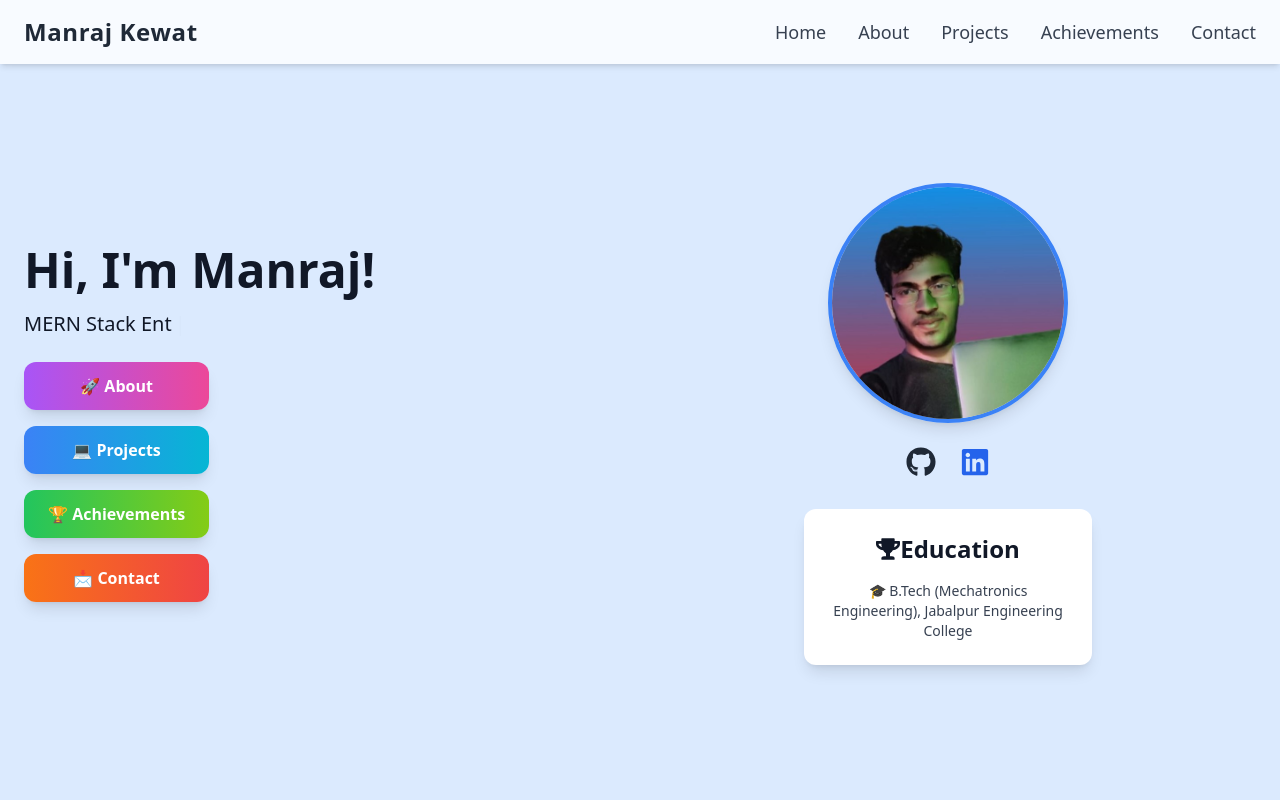
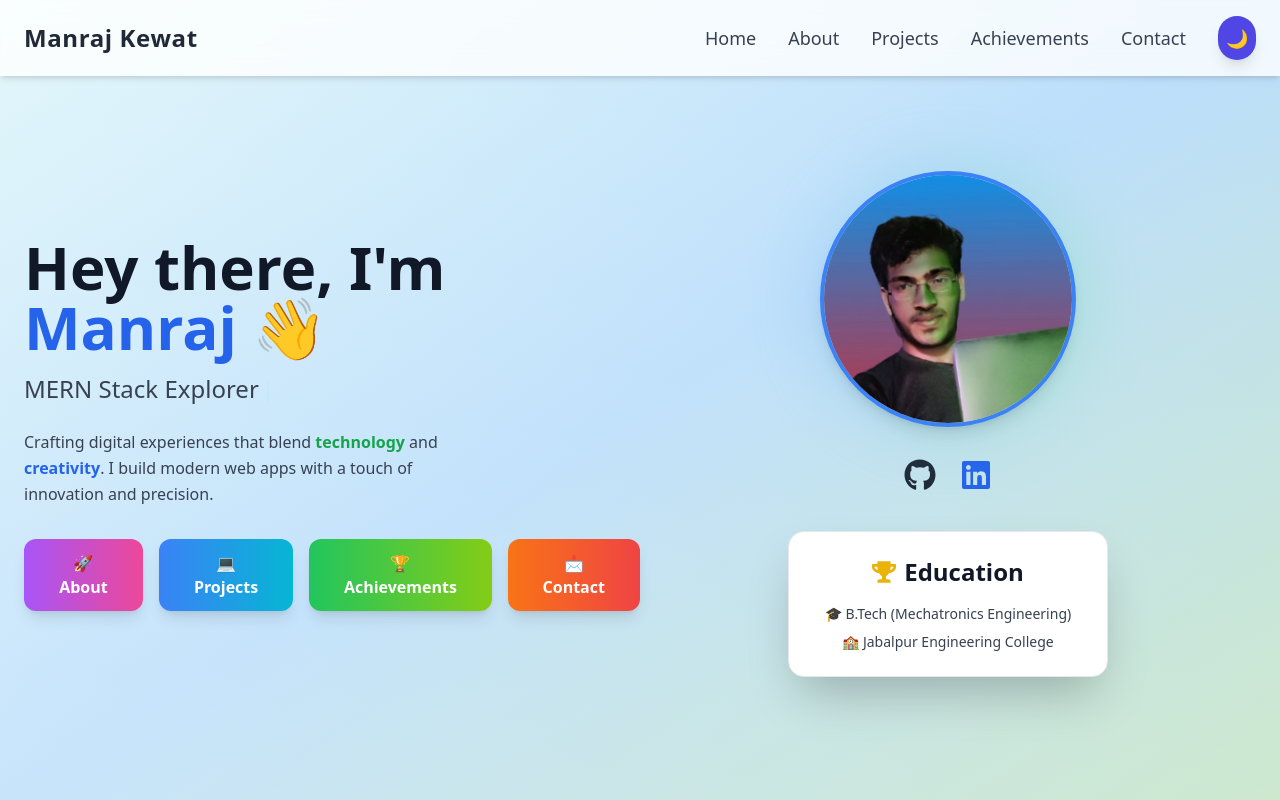
Before and after one commit to ManrajjiK/MyPortfolio, a React (Vite) app: page /home in a window 1280 px wide. Built offline with nearby package versions, Linux system fonts and the light colour scheme.

Commit message:
dark/light mode added

```diff
--- a/src/App.jsx
+++ b/src/App.jsx
@@ -1,68 +1,46 @@
-// App.jsx
-import React from 'react';
+import React, { useState, useEffect } from 'react';
 import { BrowserRouter as Router, Routes, Route } from 'react-router-dom';
-import Splash from './Components/Splash';
 import Navbar from './Components/Navbar';
 import Hero from './Components/Hero';
 import About from './Components/About';
 import Projects from './Components/Projects';
 import Achievements from './Components/Achievements';
 import Contact from './Components/Contact';
+import Splash from './Components/Splash';
 
 function App() {
+  const [darkMode, setDarkMode] = useState(false);
+
+  // Load saved theme on startup
+  useEffect(() => {
+    const savedTheme = localStorage.getItem('theme');
+    if (savedTheme === 'dark') setDarkMode(true);
+  }, []);
+
+  // Apply / remove dark class on HTML root
+  useEffect(() => {
+    if (darkMode) {
+      document.documentElement.classList.add('dark');
+      localStorage.setItem('theme', 'dark');
+    } else {
+      document.documentElement.classList.remove('dark');
+      localStorage.setItem('theme', 'light');
+    }
+  }, [darkMode]);
+
   return (
     <Router>
-      <div className="font-sans bg-gray-50 text-gray-900">
+      <div
+        className={`min-h-screen transition-colors duration-700
+        ${darkMode ? 'bg-gray-900 text-gray-100' : 'bg-gray-50 text-gray-900'}`}
+      >
         <Routes>
-          {/* Splash fullscreen page, no Navbar */}
           <Route path="/" element={<Splash />} />
-
-          {/* Main site pages with Navbar */}
-          <Route
-            path="/home"
-            element={
-              <>
-                <Navbar />
-                <Hero />
-              </>
-            }
-          />
-          <Route
-            path="/about"
-            element={
-              <>
-                <Navbar />
-                <About />
-              </>
-            }
-          />
-          <Route
-            path="/projects"
-            element={
-              <>
-                <Navbar />
-                <Projects />
-              </>
-            }
-          />
-          <Route
-            path="/achievements"
-            element={
-              <>
-                <Navbar />
-                <Achievements />
-              </>
-            }
-          />
-          <Route
-            path="/contact"
-            element={
-              <>
-                <Navbar />
-                <Contact />
-              </>
-            }
-          />
+          <Route path="/home" element={<><Navbar darkMode={darkMode} setDarkMode={setDarkMode} /><Hero /></>} />
+          <Route path="/about" element={<><Navbar darkMode={darkMode} setDarkMode={setDarkMode} /><About /></>} />
+          <Route path="/projects" element={<><Navbar darkMode={darkMode} setDarkMode={setDarkMode} /><Projects /></>} />
+          <Route path="/achievements" element={<><Navbar darkMode={darkMode} setDarkMode={setDarkMode} /><Achievements /></>} />
+          <Route path="/contact" element={<><Navbar darkMode={darkMode} setDarkMode={setDarkMode} /><Contact /></>} />
         </Routes>
       </div>
     </Router>
--- a/src/Components/Hero.jsx
+++ b/src/Components/Hero.jsx
@@ -8,22 +8,33 @@ import profilePic from '../assets/img.png';
 function Hero() {
   return (
     <section
-      className="min-h-screen flex flex-col md:flex-row items-center justify-center
-      bg-blue-100 dark:bg-gray-900 text-gray-900 dark:text-gray-100 px-6 pt-24 pb-12"
+      className="relative overflow-hidden min-h-screen flex flex-col md:flex-row items-center justify-center
+      bg-gradient-to-br from-[#e0f7fa] via-[#bbdefb] to-[#c8e6c9]
+      dark:from-gray-900 dark:via-gray-800 dark:to-gray-900
+      text-gray-900 dark:text-gray-100 px-6 pt-24 pb-12"
       id="home"
     >
-      {/* Text Content */}
+      {/* Light overlay for vibe */}
+      <div className="absolute inset-0 bg-gradient-to-tr from-white/20 to-transparent pointer-events-none"></div>
+
+      {/* Left Text Content */}
       <motion.div
-        className="md:w-1/2 flex flex-col items-center md:items-start mb-6 md:mb-0"
+        className="md:w-1/2 flex flex-col items-center md:items-start text-center md:text-left z-10"
         initial={{ x: -200, opacity: 0 }}
         animate={{ x: 0, opacity: 1 }}
         transition={{ duration: 1 }}
       >
-        <h1 className="text-5xl font-bold mb-4">Hi, I'm Manraj!</h1>
-        <span className="text-xl mb-6 text-center md:text-left">
+        <h1 className="text-5xl md:text-6xl font-extrabold mb-4 leading-tight">
+          Hey there, I'm <span className="text-blue-600 dark:text-blue-400">Manraj</span> 👋
+        </h1>
+        <span className="text-xl md:text-2xl mb-6 font-medium text-gray-700 dark:text-gray-300">
           <Typewriter
-            words={['Web Developer', 'MERN Stack Enthusiast', 'Mechatronics Engineer']}
-            loop={true}
+            words={[
+              "A Web Developer ",
+              "MERN Stack Explorer ",
+              "A Mechatronics Engineer ",
+            ]}
+            loop
             cursor
             cursorStyle="|"
             typeSpeed={70}
@@ -32,117 +43,95 @@ function Hero() {
           />
         </span>
 
+        <p className="max-w-md text-gray-700 dark:text-gray-400 mb-8 leading-relaxed">
+          Crafting digital experiences that blend <span className="font-semibold text-green-600 dark:text-green-400">technology</span> and <span className="font-semibold text-blue-600 dark:text-blue-400">creativity</span>.
+          I build modern web apps with a touch of innovation and precision.
+        </p>
+
         {/* Stylish Buttons */}
-        <div className="flex flex-col space-y-4 w-full md:w-auto">
-          <motion.a
-            href="/about"
-            className="px-6 py-3 bg-gradient-to-r from-purple-500 to-pink-500
-                       text-white font-semibold rounded-xl shadow-lg
-                       hover:from-pink-500 hover:to-purple-500
-                       transform hover:scale-110 hover:shadow-2xl
-                       transition duration-300 ease-in-out text-center"
-            whileHover={{ y: -3 }}
-          >
-            🚀 About
-          </motion.a>
-
-          <motion.a
-            href="/projects"
-            className="px-6 py-3 bg-gradient-to-r from-blue-500 to-cyan-500
-                       text-white font-semibold rounded-xl shadow-lg
-                       hover:from-cyan-500 hover:to-blue-500
-                       transform hover:scale-110 hover:shadow-2xl
-                       transition duration-300 ease-in-out text-center"
-            whileHover={{ y: -3 }}
-          >
-            💻 Projects
-          </motion.a>
-
-          <motion.a
-            href="/achievements"
-            className="px-6 py-3 bg-gradient-to-r from-green-500 to-lime-500
-                       text-white font-semibold rounded-xl shadow-lg
-                       hover:from-lime-500 hover:to-green-500
-                       transform hover:scale-110 hover:shadow-2xl
-                       transition duration-300 ease-in-out text-center"
-            whileHover={{ y: -3 }}
-          >
-            🏆 Achievements
-          </motion.a>
-
-          <motion.a
-            href="/contact"
-            className="px-6 py-3 bg-gradient-to-r from-orange-500 to-red-500
-                       text-white font-semibold rounded-xl shadow-lg
-                       hover:from-red-500 hover:to-orange-500
-                       transform hover:scale-110 hover:shadow-2xl
-                       transition duration-300 ease-in-out text-center"
-            whileHover={{ y: -3 }}
-          >
-            📩 Contact
-          </motion.a>
+        <div className="flex flex-col md:flex-row gap-4 w-full md:w-auto">
+          {[
+            { path: "/about", label: "🚀 About", color: "from-purple-500 to-pink-500" },
+            { path: "/projects", label: "💻 Projects", color: "from-blue-500 to-cyan-500" },
+            { path: "/achievements", label: "🏆 Achievements", color: "from-green-500 to-lime-500" },
+            { path: "/contact", label: "📩 Contact", color: "from-orange-500 to-red-500" },
+          ].map((btn, idx) => (
+            <motion.div key={idx} whileHover={{ y: -3 }}>
+              <Link
+                to={btn.path}
+                className={`block px-6 py-3 bg-gradient-to-r ${btn.color}
+                            text-white font-semibold rounded-xl shadow-lg
+                            hover:scale-110 hover:shadow-2xl transition duration-300 ease-in-out text-center`}
+              >
+                {btn.label}
+              </Link>
+            </motion.div>
+          ))}
         </div>
       </motion.div>
 
-      {/* Profile Photo + Social Icons + Achievements */}
+      {/* Right Profile Section */}
       <motion.div
-        className="md:w-1/2 flex flex-col items-center"
+        className="md:w-1/2 flex flex-col items-center mt-12 md:mt-0 z-10"
         initial={{ x: 200, opacity: 0 }}
         animate={{ x: 0, opacity: 1 }}
         transition={{ duration: 1 }}
       >
-        <motion.img
-          src={profilePic}
-          alt="Manraj"
-          className="w-48 h-48 md:w-60 md:h-60 rounded-full border-4 border-blue-500
-                     shadow-lg object-cover"
-          whileHover={{ scale: 1.1, rotate: 5 }}
-          transition={{ type: "spring", stiffness: 300 }}
-        />
+        {/* Profile Pic with aura glow */}
+        <motion.div
+          className="relative"
+          whileHover={{ scale: 1.05 }}
+          transition={{ type: "spring", stiffness: 200 }}
+        >
+          <div className="absolute inset-0 rounded-full bg-gradient-to-r from-blue-400 to-green-400 blur-2xl opacity-30"></div>
+          <img
+            src={profilePic}
+            alt="Manraj"
+            className="relative w-52 h-52 md:w-64 md:h-64 rounded-full border-4 border-blue-500 shadow-lg object-cover"
+          />
+        </motion.div>
 
         {/* Social Icons */}
         <motion.div
-          className="flex space-x-6 mt-6"
+          className="flex space-x-6 mt-8"
           initial={{ opacity: 0, y: 20 }}
           animate={{ opacity: 1, y: 0 }}
           transition={{ delay: 1, duration: 0.5 }}
         >
-          {/* GitHub */}
           <motion.a
             href="https://github.com/ManrajjiK"
             target="_blank"
             rel="noopener noreferrer"
-            className="text-gray-800 dark:text-gray-200"
+            className="text-gray-800 dark:text-gray-200 hover:text-black dark:hover:text-white"
             whileHover={{ scale: 1.3 }}
           >
-            <FaGithub size={30} />
+            <FaGithub size={32} />
           </motion.a>
 
-          {/* LinkedIn */}
           <motion.a
             href="https://www.linkedin.com/in/manraj-kewat-802b85280/"
             target="_blank"
             rel="noopener noreferrer"
-            className="text-blue-600"
+            className="text-blue-600 hover:text-blue-400"
             whileHover={{ scale: 1.3 }}
           >
-            <FaLinkedin size={30} />
+            <FaLinkedin size={32} />
           </motion.a>
         </motion.div>
 
-        {/* Achievements Section */}
+        {/* Education / Highlight Card */}
         <motion.div
-          className="mt-8 bg-white dark:bg-gray-800 shadow-lg rounded-xl p-6 w-72 text-center"
+          className="mt-10 bg-white dark:bg-gray-800 shadow-2xl rounded-2xl p-6 w-80 text-center border border-gray-200 dark:border-gray-700 backdrop-blur-md"
           initial={{ opacity: 0, y: 50 }}
           animate={{ opacity: 1, y: 0 }}
           transition={{ delay: 1.2, duration: 0.8 }}
         >
           <h2 className="text-2xl font-bold flex items-center justify-center mb-4">
-            <FaTrophy lassName="text-yellow-500 mr-2" /> Education
+            <FaTrophy className="text-yellow-500 mr-2" /> Education
           </h2>
           <ul className="text-sm space-y-2 text-gray-700 dark:text-gray-300">
-            <li>🎓 B.Tech (Mechatronics Engineering), Jabalpur Engineering College</li>
-
+            <li>🎓 B.Tech (Mechatronics Engineering)</li>
+            <li>🏫 Jabalpur Engineering College</li>
           </ul>
         </motion.div>
       </motion.div>
--- a/src/Components/Navbar.jsx
+++ b/src/Components/Navbar.jsx
@@ -2,7 +2,7 @@ import React, { useState } from "react";
 import { Link } from "react-router-dom";
 import { HiMenu, HiX } from "react-icons/hi";
 
-function Navbar() {
+function Navbar({ darkMode, setDarkMode }) {
   const [isOpen, setIsOpen] = useState(false);
 
   const navLinks = [
@@ -14,44 +14,60 @@ function Navbar() {
   ];
 
   return (
-    <nav className="fixed w-full z-50 bg-white/80 backdrop-blur-md shadow-md">
+    <nav className="fixed w-full z-50 bg-white/80 dark:bg-gray-800 backdrop-blur-md shadow-md">
       <div className="max-w-7xl mx-auto flex justify-between items-center px-6 py-4">
         {/* Logo */}
-        <div className="text-2xl font-extrabold tracking-wide text-gray-800 hover:text-blue-600 transition duration-300">
+        <div className="text-2xl font-extrabold tracking-wide text-gray-800 dark:text-gray-100 hover:text-blue-600 transition duration-300">
           <Link to="/home">Manraj Kewat</Link>
         </div>
 
         {/* Desktop Links */}
-        <div className="hidden md:flex space-x-8 text-lg font-medium">
+        <div className="hidden md:flex space-x-8 text-lg font-medium items-center">
           {navLinks.map((item, i) => (
             <Link
               key={i}
               to={item.path}
-              className="relative text-gray-700 hover:text-blue-600 transition duration-300 after:content-[''] after:absolute after:w-0 after:h-[2px] after:bg-blue-600 after:left-0 after:-bottom-1 after:transition-all after:duration-300 hover:after:w-full"
+              className="relative text-gray-700 dark:text-gray-200 hover:text-blue-600 transition duration-300 after:content-[''] after:absolute after:w-0 after:h-[2px] after:bg-blue-600 after:left-0 after:-bottom-1 after:transition-all after:duration-300 hover:after:w-full"
               onClick={() => setIsOpen(false)}
             >
               {item.name}
             </Link>
           ))}
+
+          {/* Desktop Dark Mode Toggle */}
+          <button
+            onClick={() => setDarkMode(!darkMode)}
+            className={`ml-4 p-2 rounded-full shadow-lg transition-transform duration-300 hover:scale-110
+            ${darkMode ? "bg-yellow-500 text-white" : "bg-indigo-600 text-white"}`}
+          >
+            {darkMode ? "☀️" : "🌙"}
+          </button>
         </div>
 
         {/* Mobile Hamburger */}
-        <div className="md:hidden flex items-center">
+        <div className="md:hidden flex items-center space-x-2">
+          <button onClick={() => setDarkMode(!darkMode)}
+            className={`p-2 rounded-full shadow-lg transition-transform duration-300 hover:scale-110
+            ${darkMode ? "bg-yellow-500 text-white" : "bg-indigo-600 text-white"}`}
+          >
+            {darkMode ? "☀️" : "🌙"}
+          </button>
+
           <button onClick={() => setIsOpen(!isOpen)}>
-            {isOpen ? <HiX className="text-3xl text-gray-800" /> : <HiMenu className="text-3xl text-gray-800" />}
+            {isOpen ? <HiX className="text-3xl text-gray-800 dark:text-gray-100" /> : <HiMenu className="text-3xl text-gray-800 dark:text-gray-100" />}
           </button>
         </div>
       </div>
 
       {/* Mobile Menu */}
       {isOpen && (
-        <div className="md:hidden bg-white/90 backdrop-blur-md shadow-md absolute w-full left-0 top-full px-6 py-4">
+        <div className="md:hidden bg-white/90 dark:bg-gray-900 backdrop-blur-md shadow-md absolute w-full left-0 top-full px-6 py-4">
           <div className="flex flex-col space-y-4">
             {navLinks.map((item, i) => (
               <Link
                 key={i}
                 to={item.path}
-                className="text-gray-700 hover:text-blue-600 font-medium text-lg"
+                className="text-gray-700 dark:text-gray-200 hover:text-blue-600 font-medium text-lg"
                 onClick={() => setIsOpen(false)}
               >
                 {item.name}
```
